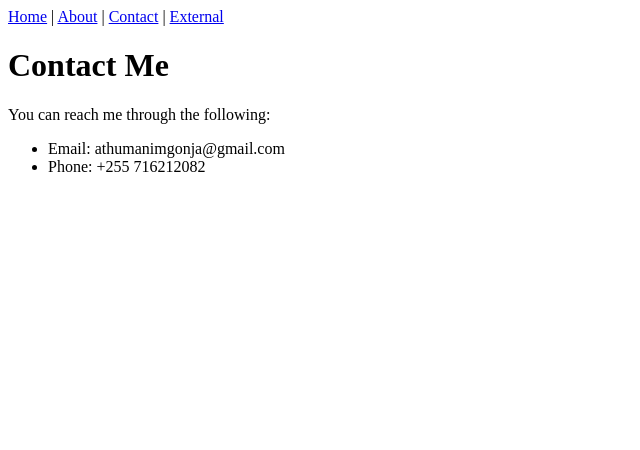
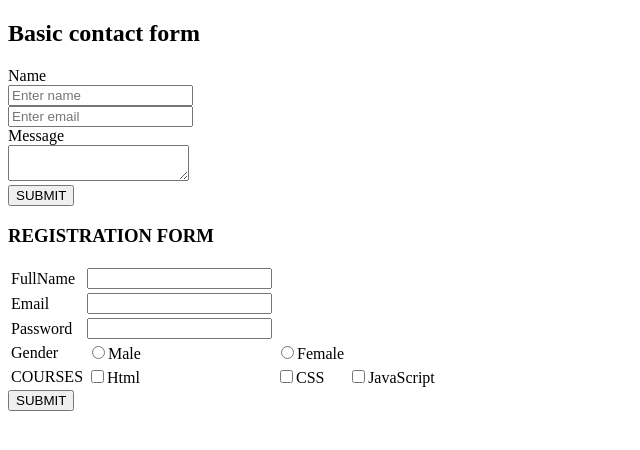
Before and after one commit to tjaphet91-create/web-dev-lab-18, a plain HTML site: page contact.html in a window 1280 px wide. Shown: the whole page, without its empty margins (0-640 px from the left). Drawn offline with Linux system fonts and the light colour scheme.

Commit message:
index.html
Week 2

```diff
--- a/contact.html
+++ b/contact.html
@@ -2,27 +2,47 @@
 <html lang="en">
 <head>
     <meta charset="UTF-8">
-    <meta name="description" content="Contact page">
     <meta name="viewport" content="width=device-width, initial-scale=1.0">
-    <title>Contact</title>
+    <title>Document</title>
 </head>
 <body>
+    <h2>Basic contact form</h2>
+    <form>
+        <label>Name</label><br>
+        <input type="text" placeholder="Enter name"><br>
+        <input type="email" placeholder="Enter email"><br>
+        <label>Message</label><br>
+        <textarea></textarea><br>
+    </form>
+    <input type="button" value="SUBMIT">
 
-<nav>
-    <a href="index.html">Home</a> |
-    <a href="about.html">About</a> |
-    <a href="contact.html">Contact</a> |
-    <a href="external.html">External</a>
-</nav>
+    <h3>REGISTRATION FORM</h3>
+    <table>
+        <tr>
+            <td>FullName</td>
+            <td><input type="text" required></td>
+        </tr>
+        <tr>
+            <td>Email</td>
+            <td><input type="email" required></td>
+        </tr>
+        <tr>
+            <td>Password</td>
+            <td><input type="password" required></td>
+        </tr>
+        <tr>
+            <td>Gender</td>
+            <td><input type="radio" name="gender" value="male" required>Male</td>
+            <td><input type="radio" name="gender" value="female" required>Female</td>
+        </tr>
+        <tr>
+            <td>COURSES</td>
+            <td><input type="checkbox" name="COURSES" value="html"required>Html</td>
+            <td><input type="checkbox" name="COURSES" value="CSS"required>CSS</td>
+            <td><input type="checkbox" name="COURSES" value="javascript"required>JavaScript</td>
 
-<h1>Contact Me</h1>
-
-<p>You can reach me through the following:</p>
-
-<ul>
-    <li>Email: athumanimgonja@gmail.com</li>
-    <li>Phone: +255 716212082</li>
-</ul>
-
+        </tr>
+    </table>
+<input type="button" value="SUBMIT">
 </body>
 </html>
```
Also changed, not shown: index.html (+17 -26 lines), timetable.html (added, +40 -0 lines).
